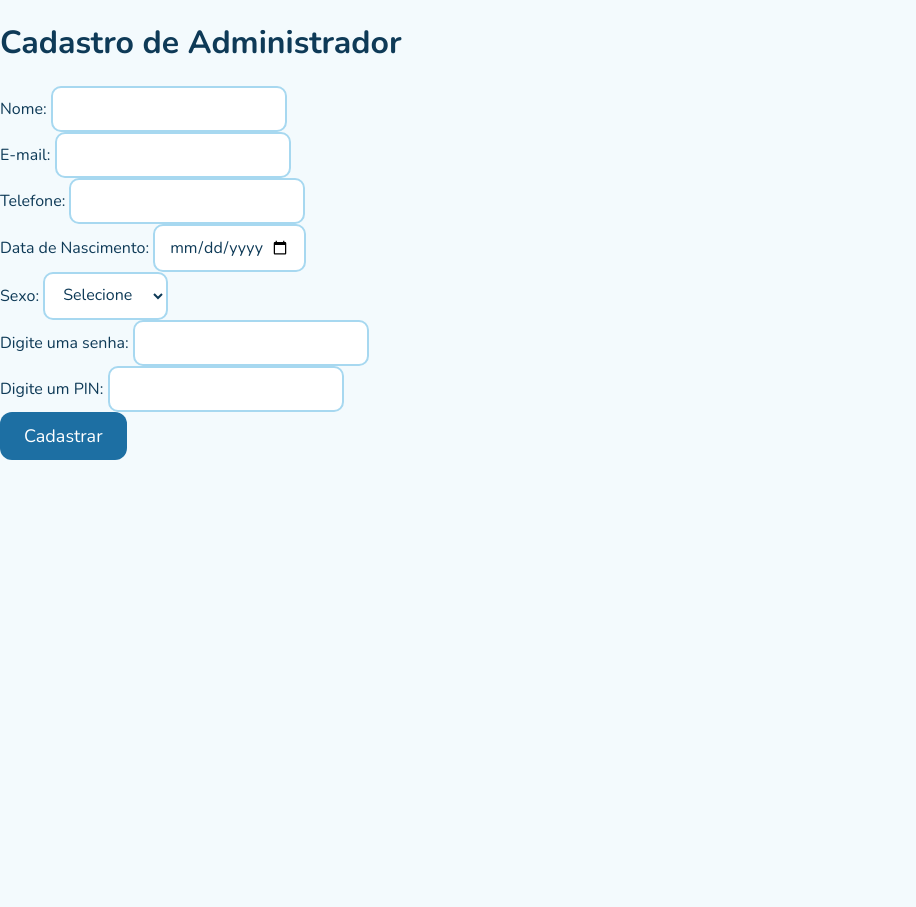
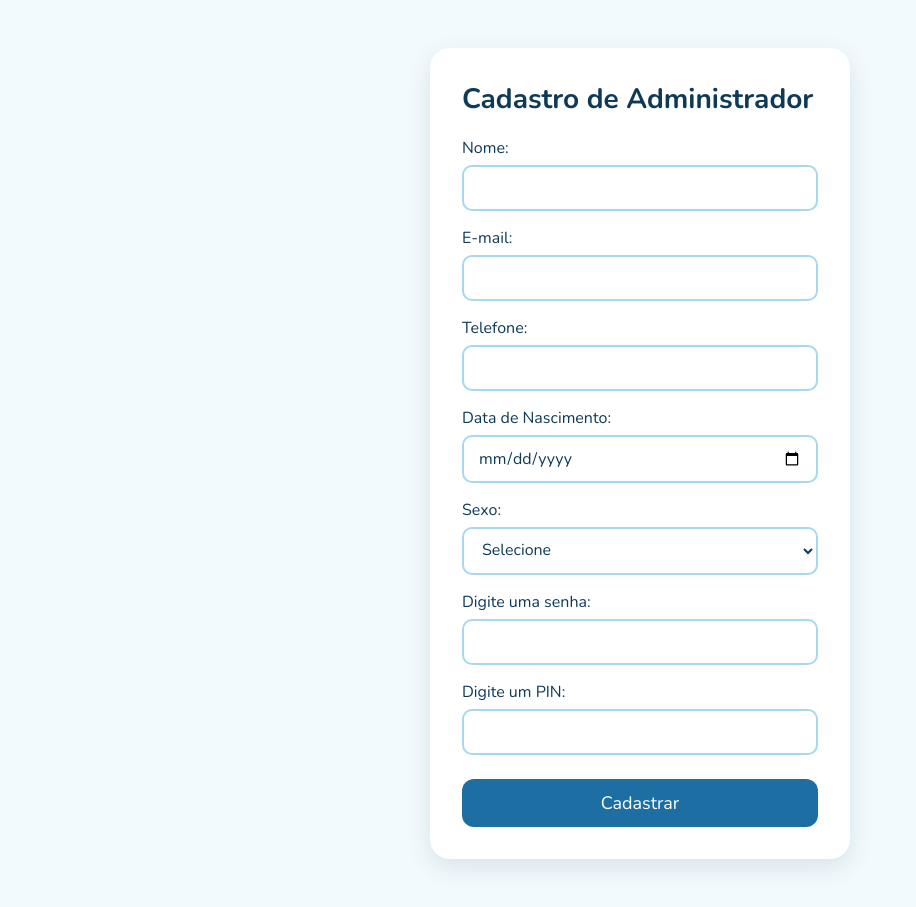
Before and after one commit to romanofilipe98/Back-end-nico, a React app in the folder frontend/: page / in a window 1280 px wide. Shown: the whole page, without its empty margins (0-916 px from the left). Before the commit the page ends 800 px from the top, so only its background shows below. Built offline with nearby package versions, Linux system fonts and the light colour scheme; the HTML template or start-up script is replaced by a standard one.

Commit message:
style(frontend): estilizando a tela de cadastro do administrador

```diff
--- a/frontend/src/index.css
+++ b/frontend/src/index.css
@@ -6,6 +6,10 @@
   --nicocean: #1D6FA3;
   --nicoturne: #0E3A57;
   --nicoshine: #FFC857;
+}
+
+* {
+  box-sizing: border-box;
 }
 
 body {
--- /dev/null
+++ b/frontend/src/pages/CadastroAdministrador.css
@@ -0,0 +1,29 @@
+.cartao{
+    background-color: white;
+    max-width: 420px;
+    margin: 48px auto;
+    padding: 32px;
+    border-radius: 20px;
+    box-shadow: 0px 8px 24px rgba(14, 58, 87, 0.12);
+}
+
+.cartao div{
+    display: flex;
+    flex-direction: column;
+    gap: 6px;
+    margin-bottom: 16px;
+}
+
+.cartao input, .cartao select{
+    width: 100%;
+}
+
+.cartao h1{
+    font-size: 28px;
+    margin-top: 0px;
+}
+
+.cartao button{
+    width: 100%;
+    margin-top: 8px;
+}
--- a/frontend/src/pages/CadastroAdministrador.jsx
+++ b/frontend/src/pages/CadastroAdministrador.jsx
@@ -1,4 +1,5 @@
 import { useState } from "react"
+import "./CadastroAdministrador.css"
 
 function CadastroAdministrador() {
     const [nome, setNome] = useState('')
@@ -38,7 +39,7 @@ function CadastroAdministrador() {
 
     return (
 
-        <form onSubmit={cadastrar}>
+        <form onSubmit={cadastrar} className="cartao">
 
             <h1>Cadastro de Administrador</h1>
 
```
